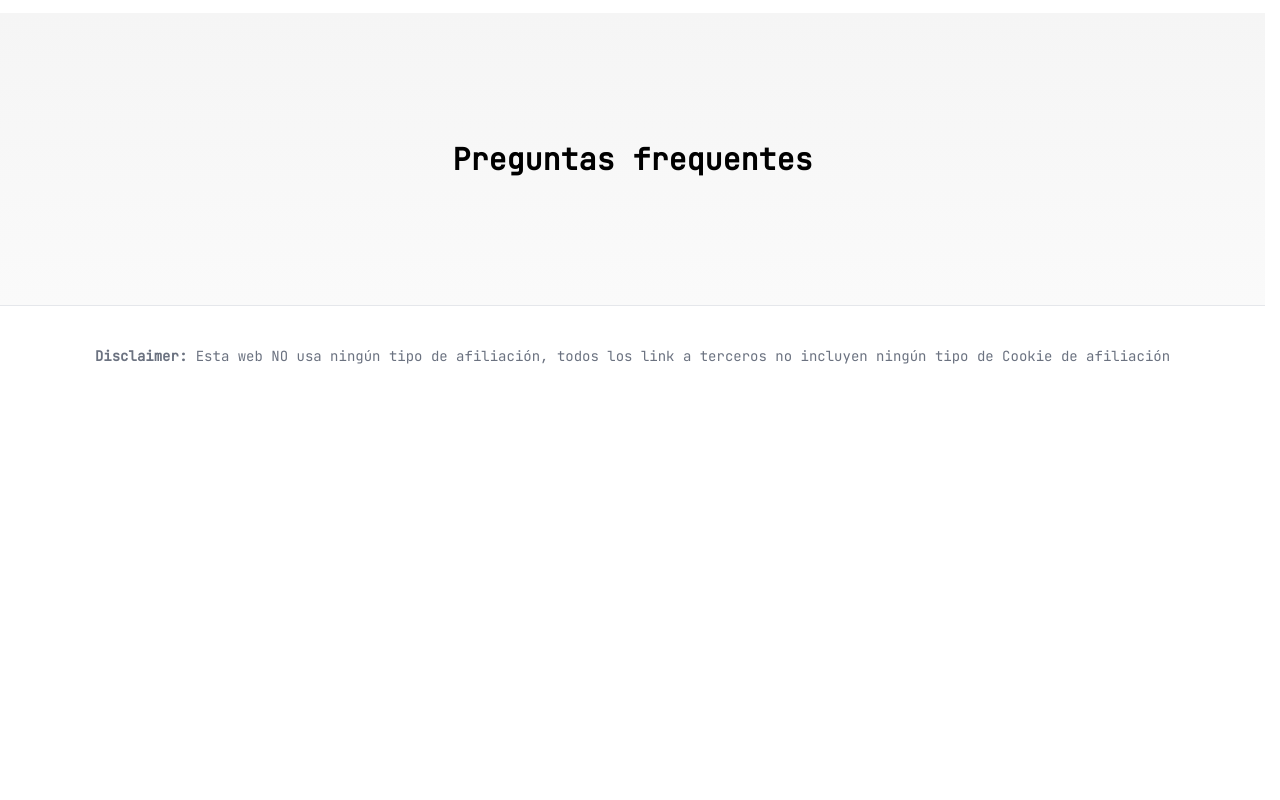
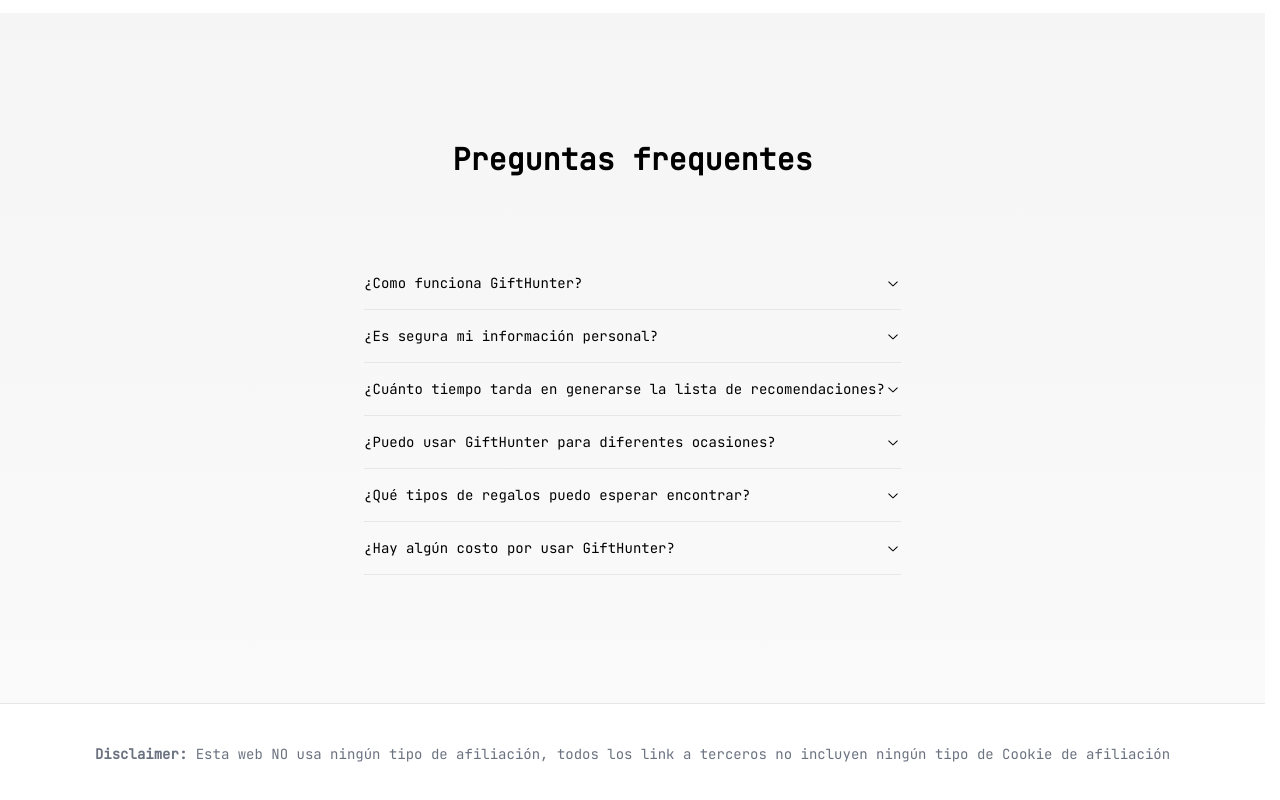
Before and after one commit to sergitejada/MiduVercelHackathon, a Next.js app: page / in a window 1280 px wide. Shown: the part 1985-2785 px from the top of the page. Before the commit the page ends 2391 px from the top, so only its background shows below. Built offline with nearby package versions, Linux system fonts and the light colour scheme.

Commit message:
faq section

```diff
--- a/src/components/faq-section.tsx
+++ b/src/components/faq-section.tsx
@@ -1,8 +1,55 @@
+import { Accordion, AccordionContent, AccordionItem, AccordionTrigger } from "./ui/accordion"
+
 export default function FaqSection() {
 	return (
 		<section id="como-funciona" className="relative bg-gradient-to-b from-neutral-100 to-neutral-50 py-32">
 			<div className="mx-auto flex flex-col items-center gap-20">
 				<h3 className="text-3xl font-semibold">Preguntas frequentes</h3>
+				<Accordion type="single" collapsible className="max-w-4xl">
+					<AccordionItem value="item-1">
+						<AccordionTrigger>¿Como funciona GiftHunter?</AccordionTrigger>
+						<AccordionContent>
+							GiftHunter utiliza algoritmos impulsados por inteligencia artificial para sugerir opciones de regalos
+							personalizadas basadas en las preferencias e intereses de tu destinatario. Simplemente proporciona
+							información básica sobre la persona para la que estás comprando, y nuestra ia generará una lista de
+							regalos recomendados.
+						</AccordionContent>
+					</AccordionItem>
+					<AccordionItem value="item-2">
+						<AccordionTrigger>¿Es segura mi información personal?</AccordionTrigger>
+						<AccordionContent>
+							Sí, nos tomamos tu privacidad y seguridad muy en serio. Utilizamos protocolos de seguridad y cifrado
+							estándar de la industria para proteger tu información personal y garantizar que tu experiencia de compra
+							sea segura.
+						</AccordionContent>
+					</AccordionItem>
+					<AccordionItem value="item-3">
+						<AccordionTrigger>¿Cuánto tiempo tarda en generarse la lista de recomendaciones?</AccordionTrigger>
+						<AccordionContent>
+							La lista de recomendaciones se genera casi instantáneamente una vez que has proporcionado la información
+							necesaria sobre el destinatario.
+						</AccordionContent>
+					</AccordionItem>
+					<AccordionItem value="item-4">
+						<AccordionTrigger> ¿Puedo usar GiftHunter para diferentes ocasiones?</AccordionTrigger>
+						<AccordionContent>
+							Sí, GiftHunter está diseñado para ayudarte a encontrar regalos para una variedad de ocasiones, incluyendo
+							cumpleaños, aniversarios, bodas, fiestas y más.
+						</AccordionContent>
+					</AccordionItem>
+					<AccordionItem value="item-5">
+						<AccordionTrigger> ¿Qué tipos de regalos puedo esperar encontrar?</AccordionTrigger>
+						<AccordionContent>
+							Las recomendaciones pueden incluir una amplia gama de regalos, desde productos tecnológicos y gadgets
+							hasta experiencias, libros, ropa, artículos de decoración y más, todos seleccionados en base a las
+							preferencias del destinatario.
+						</AccordionContent>
+					</AccordionItem>
+					<AccordionItem value="item-6">
+						<AccordionTrigger>¿Hay algún costo por usar GiftHunter?</AccordionTrigger>
+						<AccordionContent>El uso básico de GiftHunter es gratuito.</AccordionContent>
+					</AccordionItem>
+				</Accordion>
 			</div>
 		</section>
 	)
```
